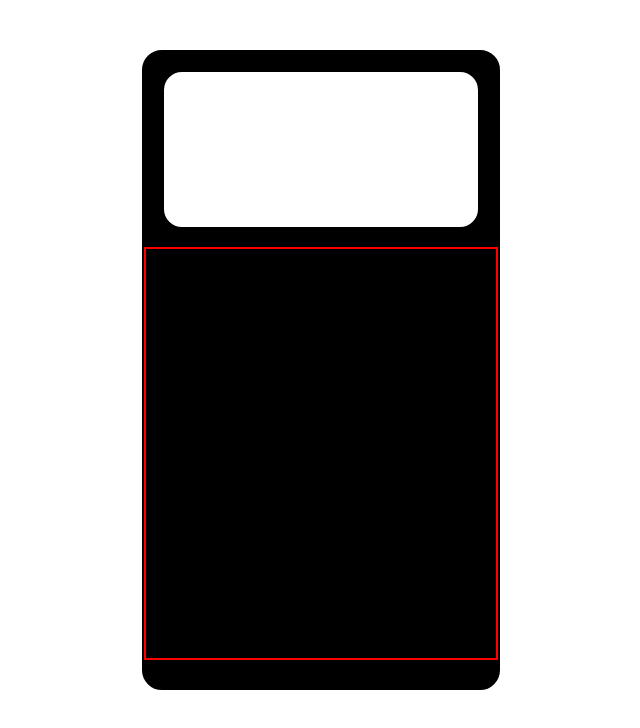
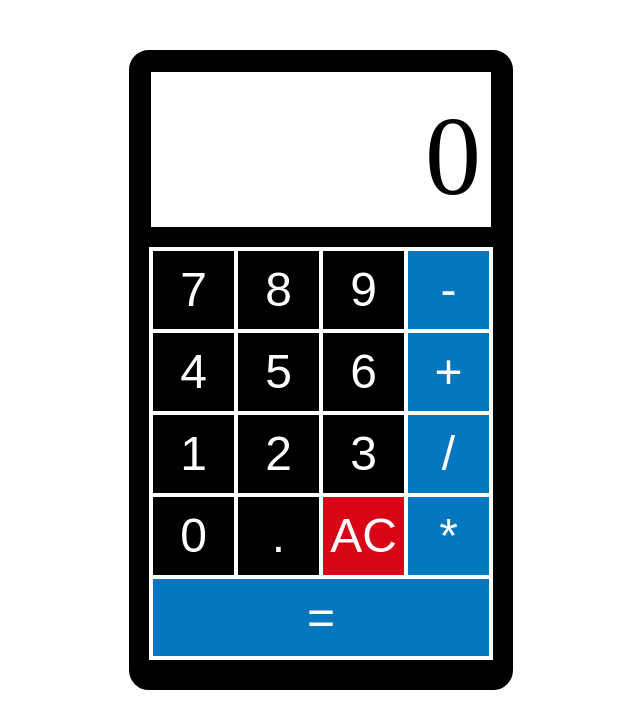
Before and after one commit to Abstrusei/calculator, a plain HTML site: page index.html in a window 1280 px wide. Shown: the whole page, without its empty margins (319-959 px from the left). Drawn offline with Linux system fonts and the light colour scheme.

Commit message:
Basic calculator visuals complete

```diff
--- a/index.html
+++ b/index.html
@@ -13,12 +13,31 @@
         <!-- Calcuator body -->
             <section id="calculator-body" class="container">
                 <!-- Answer screen -->
-                <section id="answer-screen" class="">
+                <section id="answer-screen">
+                    <p id="result">0</p>
+                </section>
+                <!-- Key pad -->
+                <section id="keypad" class="flex flex-wrap">
+                    <button class="btn num-btn"><p>7</p></button>
+                    <button class="btn num-btn"><p>8</p></button>
+                    <button class="btn num-btn"><p>9</p></button>
+                    <button id="subtract-btn" class="btn action-btn">-</button>
 
-                </section>
-                <!-- Key pad - Could be generated by JavaScript -->
-                <section id="keypad">
+                    <button class="btn num-btn"><p>4</p></button>
+                    <button class="btn num-btn"><p>5</p></button>
+                    <button class="btn num-btn"><p>6</p></button>
+                    <button id="add-btn" class="btn action-btn"><p>+</p></button>
 
+                    <button class="btn num-btn"><p>1</p></button>
+                    <button class="btn num-btn"><p>2</p></button>
+                    <button class="btn num-btn"><p>3</p></button>
+                    <button id="divide-btn" class="btn action-btn"><p>/</p></button>
+
+                    <button class="btn num-btn"><p>0</p></button>
+                    <button id="decimal-btn" class="btn num-btn"><p>.</p></button>
+                    <button id="clear-btn" class="btn action-btn"><p>AC</p></button>
+                    <button id="multiply-btn" class="btn action-btn"><p>*</p></button>
+                    <button id="equals-btn" class="btn action-btn"><p>=</p></button>
                 </section>
             </section>
         </section>
--- a/script.js
+++ b/script.js
@@ -10,11 +10,22 @@ function multiply(a, b) {
     return a * b;
 }
 
-function divided(a, b) {
+function divide(a, b) {
     return a/b;
 }
 
 
-function operate() {
-
+function operate(a, b, operator) {
+    if (operator == "+") {
+        return add(a, b);
+    }
+    if (operator == "-") {
+        return subtract(a, b);
+    }
+    if (operator == "*") {
+        return multiply(a, b);
+    }
+    if (operator == "/") {
+        return divide(a, b);
+    }
 }
--- a/style.css
+++ b/style.css
@@ -41,11 +41,23 @@ height: auto;
     align-content: center;
 }
 
+.space-btwn {
+    justify-content: space-between;
+}
+
+.flex-wrap {
+    flex-wrap: wrap;
+}
+
+.d-block {
+    display: block;
+}
+
 /* Calculator Body */
 #calculator-body {
     margin-top: 50px;
     height: 80vh;
-    width: 35%;
+    width: 30vw;
     border: 2px solid black;
     border-radius: 20px;
     background-color: black;
@@ -57,13 +69,43 @@ height: auto;
     margin: 18px;
     height: 25%;
     border: 2px solid black;
-    border-radius: 20px;
+    /* border-radius: 20px; */
     background-color: white;
 }
 
-/* Answer Screen */
+#result {
+    font-size: 7rem;
+    float: right;
+    margin: 20px 10px 0 10px;
+}
+
+/* Keypad */
 #keypad {
+    margin: 0px 18px;
     height: 65%;
-    border: 2px solid red;
+    border: 2px solid white;
+
 
 }
+
+.btn {
+    color: white;
+    font-size: 48px;
+    background-color: black;
+    width: 25%;
+    text-align: center;
+    border: 2px solid white;
+    cursor: pointer;
+}
+
+.action-btn {
+    background-color: #0477BF;
+}
+
+#clear-btn {
+    background-color: #D90416;
+}
+
+#equals-btn {
+    width: 100%;
+}
```
